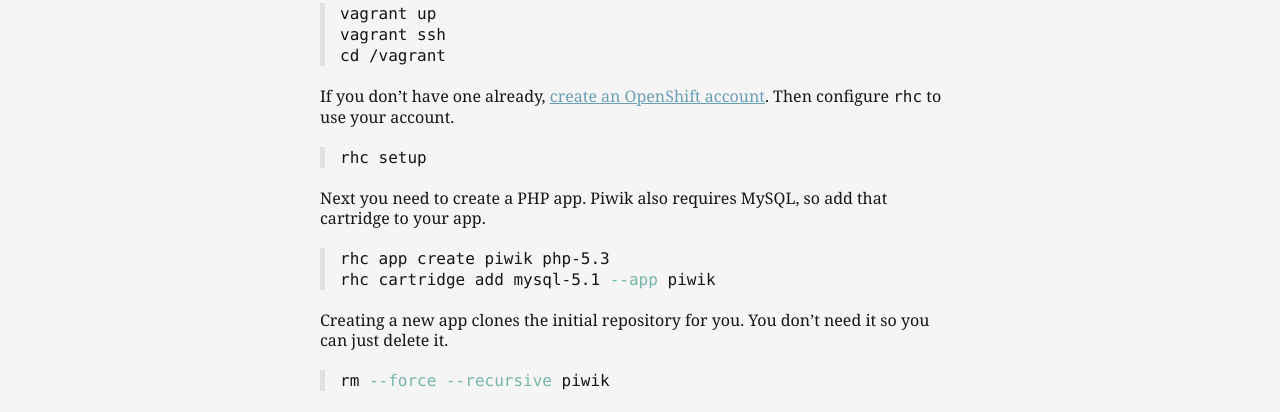
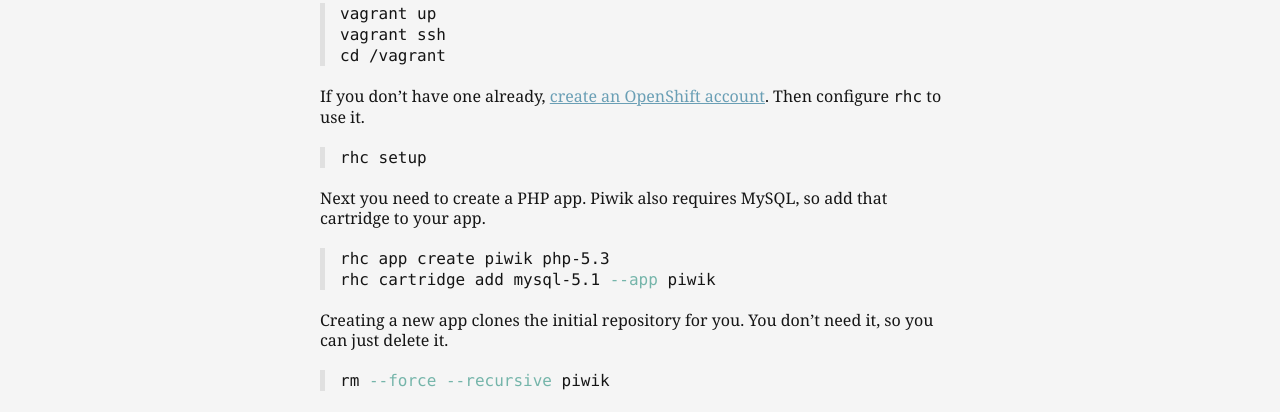
Before and after one commit to tfausak/tfausak.github.io, a Jekyll site: the page built from _posts/2013-12-01-replace-google-analytics-with-piwik-on-openshift.md, in a window 1280 px wide. Shown: the part 520-932 px from the top of the page. Built offline with Jekyll 4.4.1, drawn with Linux system fonts in a browser that asks for light colours; comment, search, counter and statistics services are not loaded.

Commit message:
Fix a couple minor things

```diff
--- a/_posts/2013-12-01-replace-google-analytics-with-piwik-on-openshift.md
+++ b/_posts/2013-12-01-replace-google-analytics-with-piwik-on-openshift.md
@@ -29,7 +29,7 @@
 {% endhighlight %}
 
 If you don't have one already, [create an OpenShift account][6].
-Then configure `rhc` to use your account.
+Then configure `rhc` to use it.
 
 {% highlight sh %}
 rhc setup
@@ -44,7 +44,7 @@
 {% endhighlight %}
 
 Creating a new app clones the initial repository for you. You don't
-need it so you can just delete it.
+need it, so you can just delete it.
 
 {% highlight sh %}
 rm --force --recursive piwik
```
